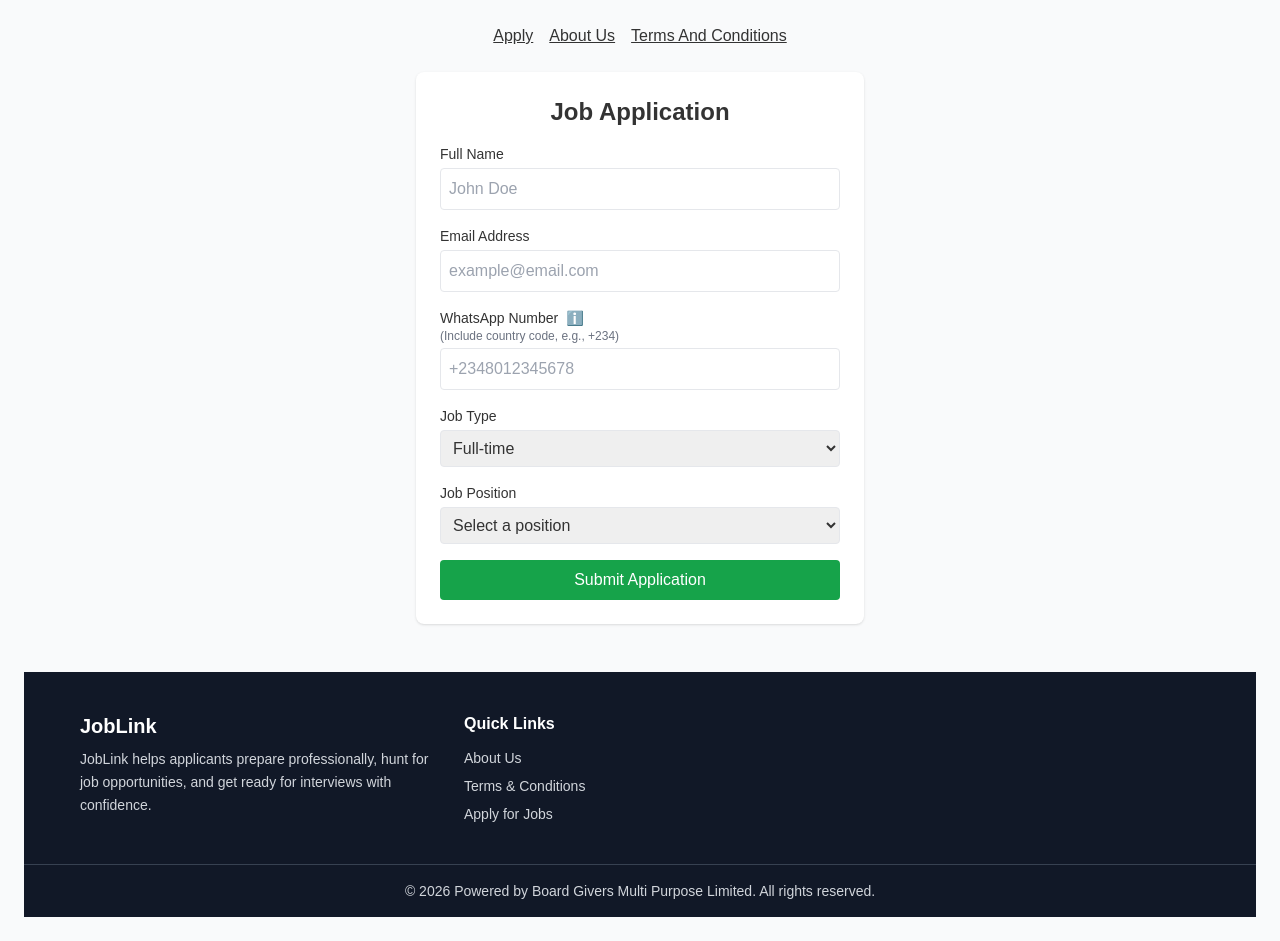
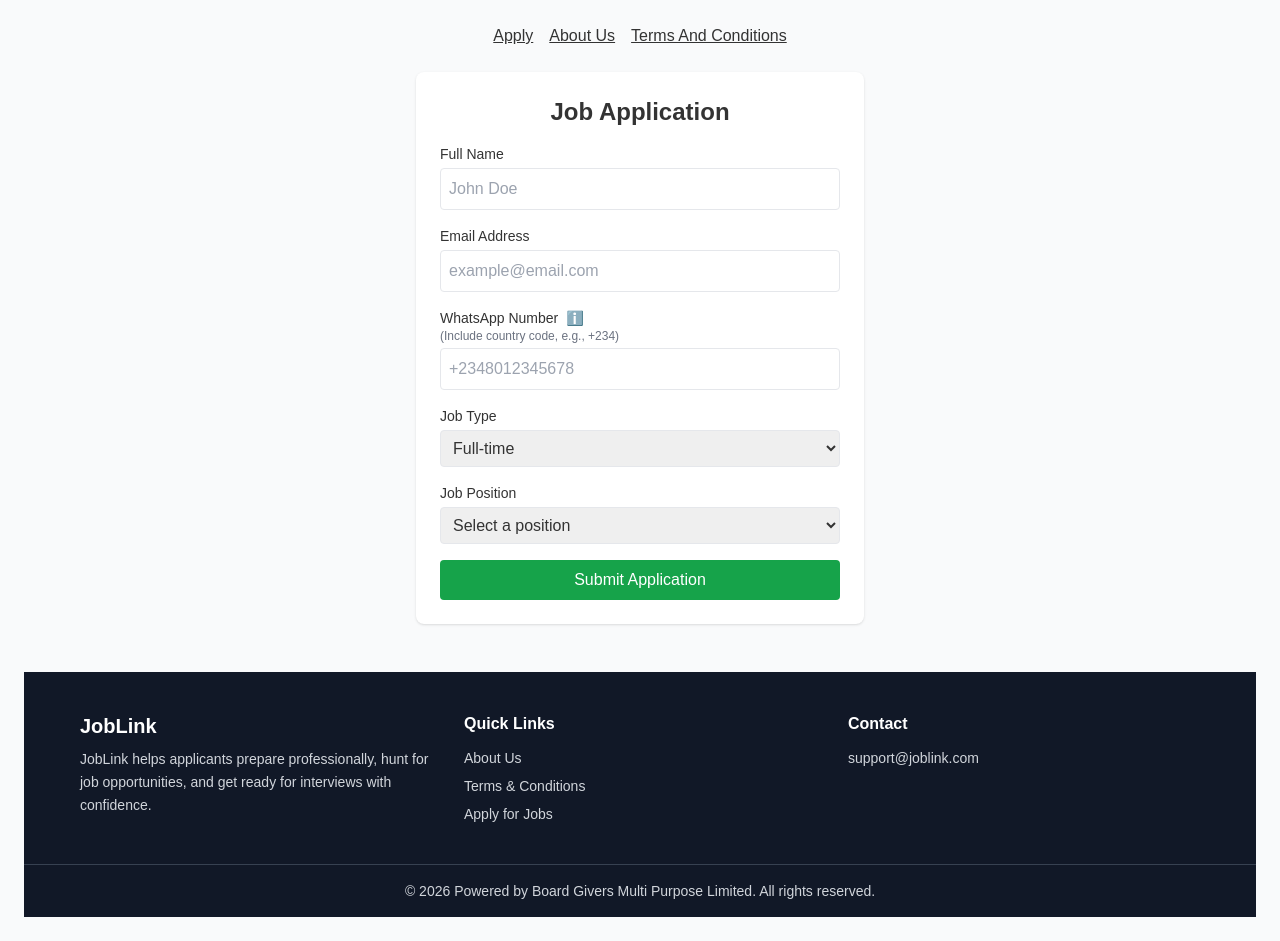
Before and after one commit to Xtosea/JobLink, a React (Create React App) app: page / in a window 1280 px wide. Built offline with nearby package versions, Linux system fonts and the light colour scheme.

Commit message:
Update Footer.jsx

```diff
--- a/src/components/Footer.jsx
+++ b/src/components/Footer.jsx
@@ -3,6 +3,7 @@ import { Link } from "react-router-dom";
 export default function Footer() {
   return (
     <footer className="bg-gray-900 text-gray-300 mt-12">
+      {/* Top section */}
       <div className="max-w-6xl mx-auto px-4 py-10 grid gap-8 md:grid-cols-3">
 
         {/* Brand */}
@@ -35,8 +36,14 @@ export default function Footer() {
             </li>
           </ul>
         </div>
-       </div>
 
+        {/* Optional third column (you can remove if not needed) */}
+        <div>
+          <h4 className="text-white font-semibold mb-3">Contact</h4>
+          <p className="text-sm">support@joblink.com</p>
+        </div>
+
+      </div>
 
       {/* Bottom bar */}
       <div className="border-t border-gray-700 text-center py-4 text-sm">
```
